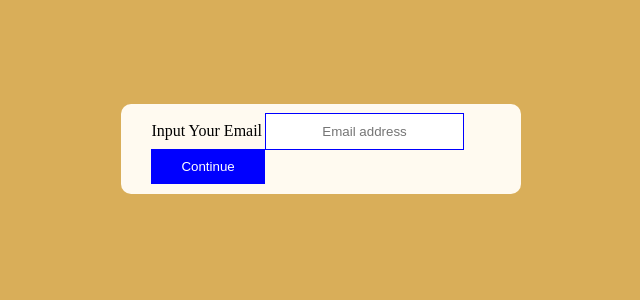
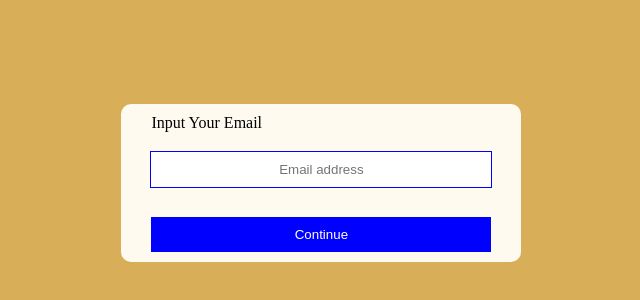
Before and after one commit to codingpanda04/Show-Hide-Password, a plain HTML site: page index.html in a window 1280 px wide. Shown: the part 136-436 px from the top of the page, without its empty margins (301-941 px from the left). Drawn offline with Linux system fonts and the light colour scheme.

Commit message:
Update style.css

```diff
--- a/style.css
+++ b/style.css
@@ -6,7 +6,7 @@
 body{
     background: rgb(217, 174, 89);
 }
-.inputs{
+.inputs form{
     width: 400px;
     position: absolute;
     display: flex;
```
